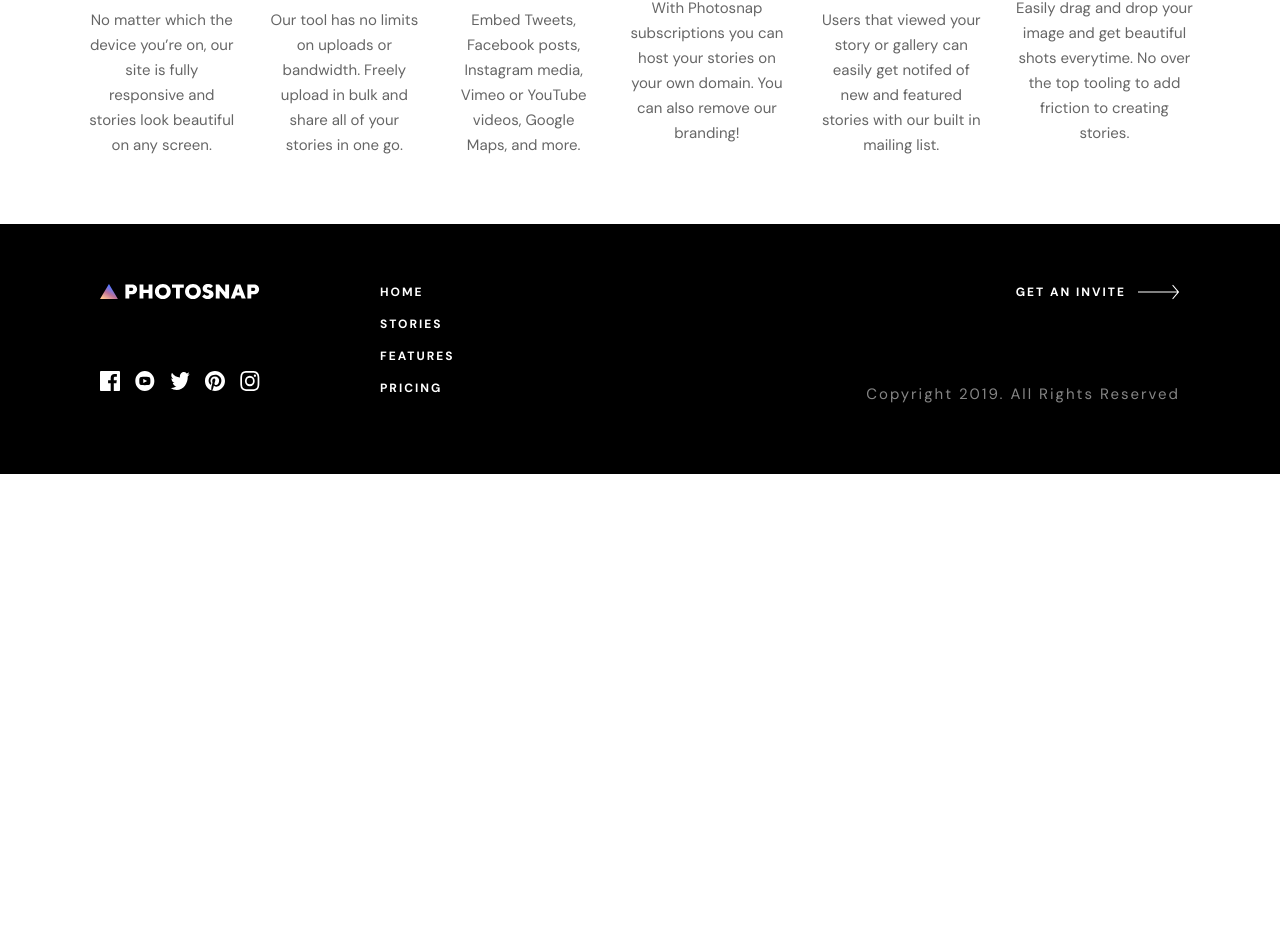
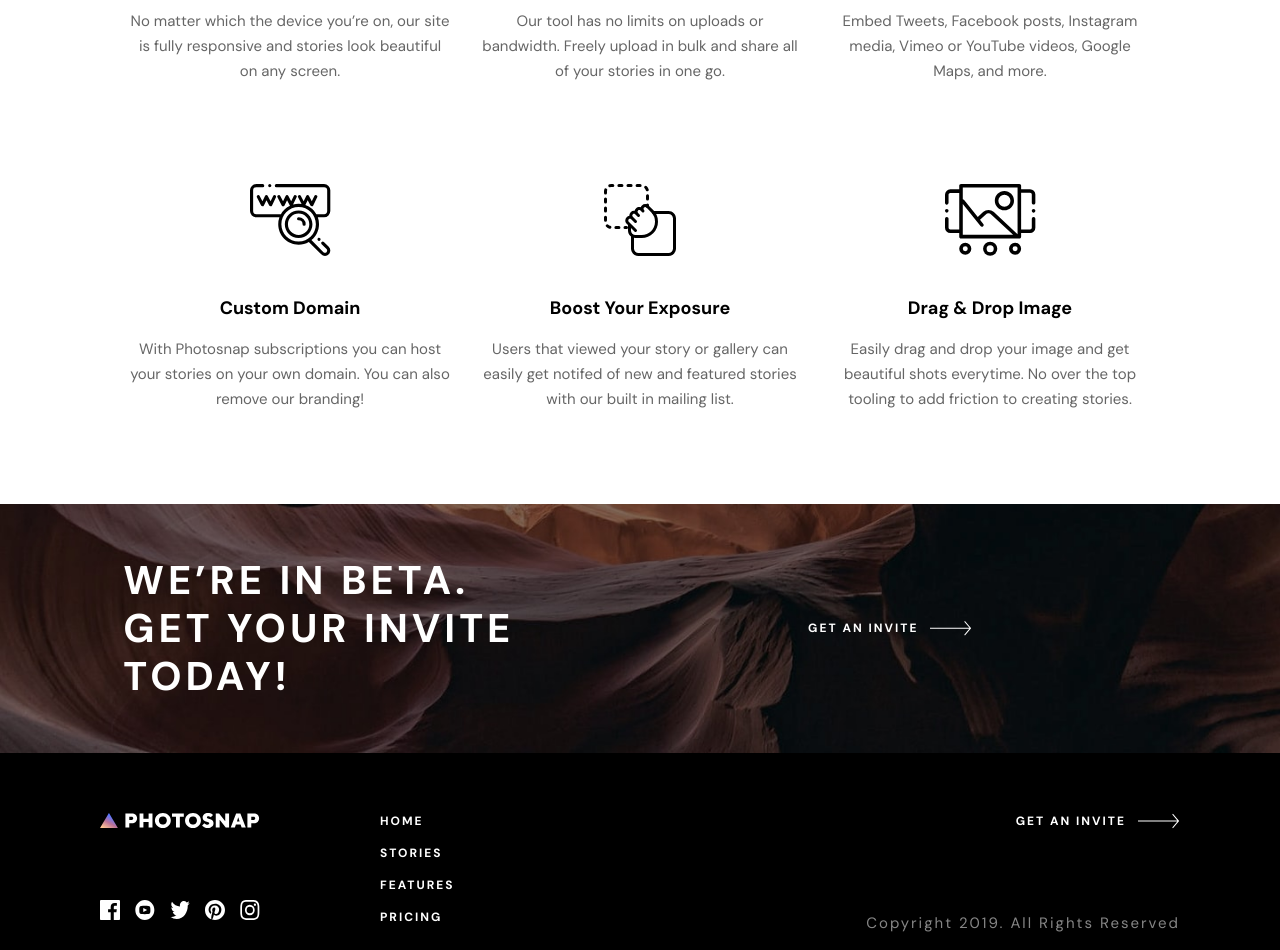
Before and after one commit to k2pbac/photosnap, a Next.js app: page /features in a window 1280 px wide. Shown: the part 764-1714 px from the top of the page. Before the commit the page ends 1238 px from the top, so only its background shows below. Built offline with nearby package versions, Linux system fonts and the light colour scheme.

Commit message:
finish page

```diff
--- a/src/app/features/features.scss
+++ b/src/app/features/features.scss
@@ -1,4 +1,13 @@
 .features-page {
+  .features-list {
+    flex-wrap: wrap;
+    height: fit-content;
+    padding: 92px 0;
+    row-gap: 100px;
+    .feature {
+      max-width: 25%;
+    }
+  }
   .header {
     display: flex;
     align-items: center;
@@ -30,4 +39,27 @@
       }
     }
   }
+  .beta {
+    color: $white;
+    position: relative;
+    img {
+      max-width: 100%;
+      height: auto;
+    }
+
+    .beta-text {
+      position: absolute;
+      top: 0;
+      transform: translateY(50%);
+      height: 50%;
+      display: flex;
+      align-items: center;
+      justify-content: space-around;
+
+      h2 {
+        @extend .header-font-large;
+        width: 40%;
+      }
+    }
+  }
 }
--- a/src/app/features/page.tsx
+++ b/src/app/features/page.tsx
@@ -1,5 +1,6 @@
 import FeatureList from "@/components/feature/feature-list";
 import featuresData from "./features.json";
+import Arrow from "@/components/arrow/arrow";
 
 export default function Features() {
   return (
@@ -20,6 +21,18 @@ export default function Features() {
         </div>
       </div>
       <FeatureList data={featuresData} amount={featuresData.length} />
+      <div className="beta">
+        <img src="/assets/shared/desktop/bg-beta.jpg" alt="beta-background" />
+        <div className="beta-text">
+          <h2>{"We’re in beta. Get your invite today!".toUpperCase()}</h2>
+          <Arrow
+            text={"GET AN INVITE"}
+            isFooter={false}
+            className={""}
+            style={{ justifyContent: "center" }}
+          />
+        </div>
+      </div>
     </div>
   );
 }
```
